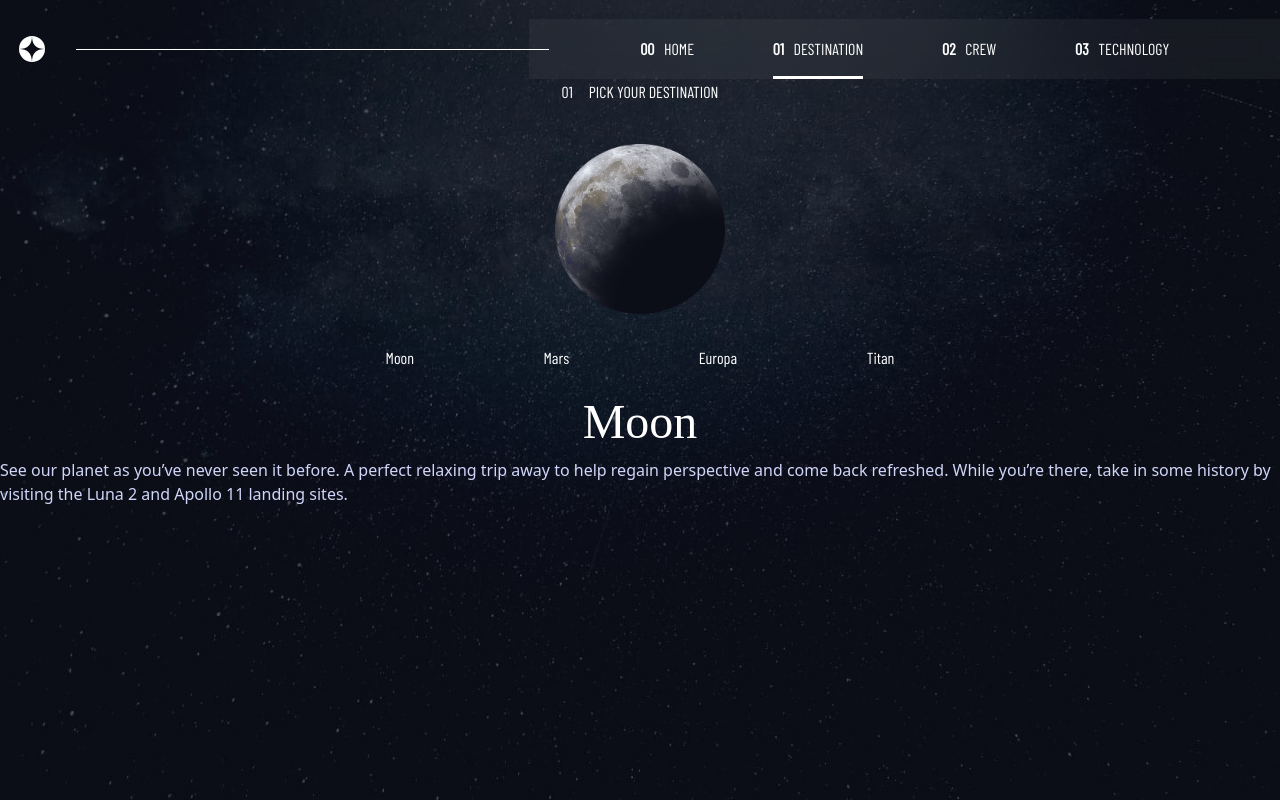
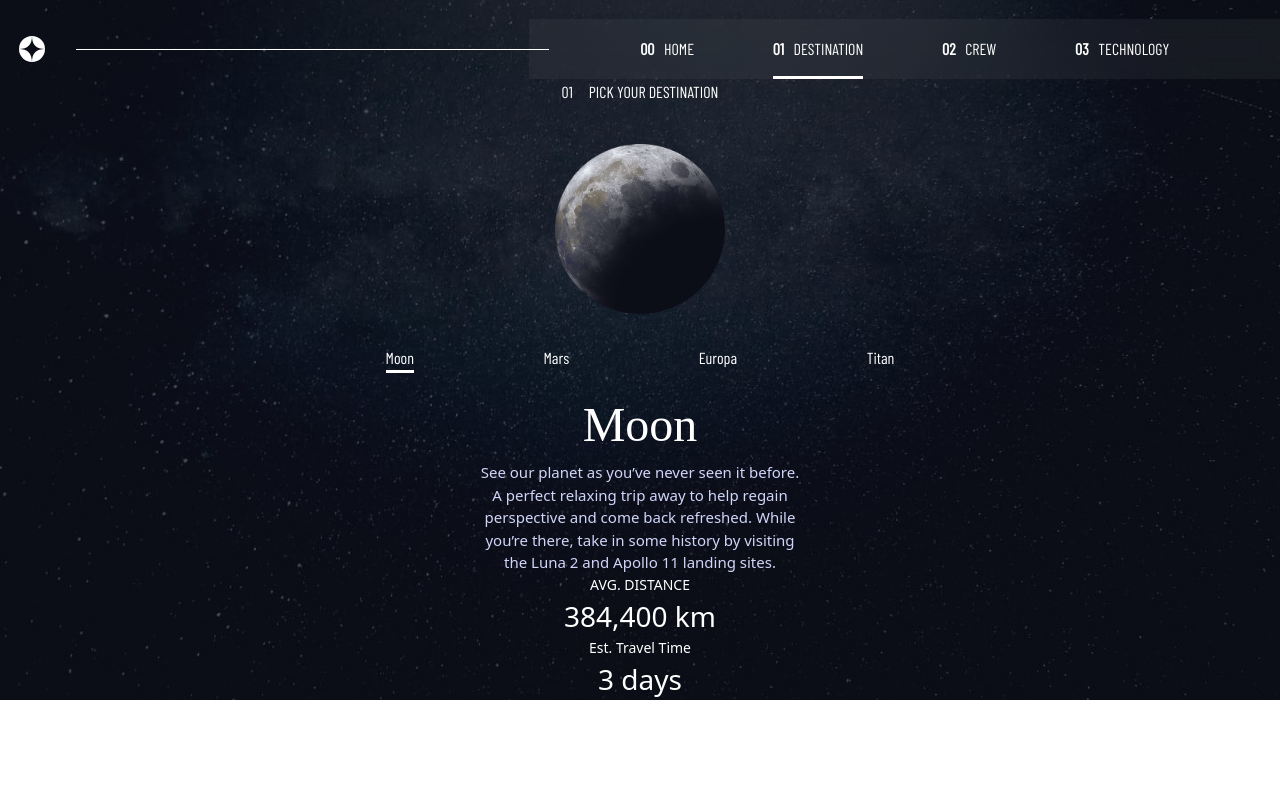
Before and after one commit to Bu-okem/space-exploration-project, a Vue app: page /destination in a window 1280 px wide. Built offline with nearby package versions, Linux system fonts and the light colour scheme; a web font is replaced by a local one.

Commit message:
feat: inline nav component and explore btn hover

```diff
--- a/src/App.vue
+++ b/src/App.vue
@@ -1,23 +1,25 @@
 <template>
-  <section class="flex justify-between items-center p-[1.2em] bg-transparent absolute z-10 w-[100vw] md:pt-0 md:pr-0 md:pb-0 lg:mt-[1.2em]">
-    <div>
-      <img src="./assets/shared/logo.svg" alt="logo" class="w-[70%]">
-    </div>
+	<section
+		class="flex justify-between items-center p-[1.2em] bg-transparent fixed z-10 w-[100vw] md:pt-0 md:pr-0 md:pb-0 lg:mt-[1.2em]">
+		<div>
+			<img src="./assets/shared/logo.svg" alt="logo" class="w-[70%]" />
+		</div>
 
-    <span class="hidden lg:block w-[49%] h-[1px] bg-white relative left-5 z-20"></span>
+		<span
+			class="hidden lg:block w-[49%] h-[1px] bg-white relative left-5 z-20"></span>
 
-    <Nav />
-  </section>
-  <router-view class="pt-[80px]"/>
+		<Nav />
+	</section>
+	<router-view class="pt-[80px]" />
 </template>
 
-<script >
-import Nav from "./components/nav/Nav.vue"
+<script>
+import Nav from "./components/nav/Nav.vue";
 
 export default {
-  name: 'Home',
-  components: {
-    Nav
-  }
-}
+	name: "Home",
+	components: {
+		Nav,
+	},
+};
 </script>
--- a/src/components/nav/DestinationNav.vue
+++ /dev/null
@@ -1,19 +0,0 @@
-<template>
-    <div class="mt-[2em]">
-        <ul class="flex justify-evenly w-[60%] mx-auto">
-            <slot></slot>
-        </ul>
-    </div>
-</template>
-
-<script>
-    export default {
-        name: 'DestinationNav',
-        setup() {
-
-            return {
-
-            }
-        }
-    }
-</script>
--- /dev/null
+++ b/src/components/nav/InlineNav.vue
@@ -0,0 +1,85 @@
+<template>
+	<div class="mt-[2em]">
+		<ul class="flex justify-evenly mx-auto" :class="width">
+			<li
+				v-for="(item, tabIndex) in list"
+				:key="tabIndex"
+				@click="
+					currentTab = tabIndex;
+					index = tabIndex;
+					emitIndex();
+				"
+				class="font-['Barlow_Condensed'] w-fit cursor-pointer md:hover:border-b-[3px] border-solid"
+				:class="{ [active]: currentTab === tabIndex }">
+				<template v-if="itemIndicatorType === 'name'">
+					{{ item.name }}
+				</template>
+				<template v-else-if="itemIndicatorType === 'number'">
+					<div
+						:class="currentTab === tabIndex ? [active] : 'text-white'"
+						class="bg-transparent w-[40px] h-[40px] flex items-center justify-center border rounded-full">
+						{{ tabIndex + 1 }}
+					</div>
+				</template>
+				<template v-else>
+					<div
+						:class="currentTab === tabIndex ? [active] : 'bg-[#979797]'"
+						class="w-[10px] h-[10px] rounded-full"></div>
+				</template>
+			</li>
+		</ul>
+	</div>
+</template>
+
+<script>
+import { ref, computed } from "vue";
+
+export default {
+	name: "InlineNav",
+	props: {
+		list: Array,
+		itemIndicatorType: String,
+	},
+	setup(props, context) {
+		let currentTab = ref(0);
+		let index = ref(0);
+		const itemIndicatorType = props.itemIndicatorType;
+
+		const width = computed(() => {
+			let widthValue;
+			if (itemIndicatorType === "name") {
+				widthValue = "w-[60%]";
+			} else if (itemIndicatorType === "number") {
+				widthValue = "w-[50%]";
+			} else {
+				widthValue = "w-[30%]";
+			}
+			return widthValue;
+		});
+
+		const active = computed(() => {
+			let activeValue;
+			if (itemIndicatorType === "name") {
+				activeValue = "border-b-[3px] border-b-white border-solid";
+			} else if (itemIndicatorType === "number") {
+				activeValue = "bg-white rounded-full text-black";
+			} else {
+				activeValue = "bg-white rounded-full";
+			}
+			return activeValue;
+		});
+
+		const emitIndex = () => {
+			context.emit("index", index);
+		};
+
+		return {
+			currentTab,
+			index,
+			width,
+			active,
+			emitIndex,
+		};
+	},
+};
+</script>
--- a/src/data.json
+++ b/src/data.json
@@ -1,7 +1,6 @@
 {
 	"destinations": [
 		{
-      "id": 0,
 			"name": "Moon",
 			"images": {
 				"png": "./assets/destination/image-moon.png",
@@ -12,7 +11,6 @@
 			"travel": "3 days"
 		},
 		{
-      "id": 1,
 			"name": "Mars",
 			"images": {
 				"png": "./assets/destination/image-mars.png",
@@ -23,7 +21,6 @@
 			"travel": "9 months"
 		},
 		{
-      "id": 2,
 			"name": "Europa",
 			"images": {
 				"png": "./assets/destination/image-europa.png",
@@ -34,7 +31,6 @@
 			"travel": "3 years"
 		},
 		{
-      "id": 3,
 			"name": "Titan",
 			"images": {
 				"png": "./assets/destination/image-titan.png",
@@ -47,7 +43,6 @@
 	],
 	"crew": [
 		{
-      "id": 0,
 			"name": "Douglas Hurley",
 			"images": {
 				"png": "./assets/crew/image-douglas-hurley.png",
@@ -57,7 +52,6 @@
 			"bio": "Douglas Gerald Hurley is an American engineer, former Marine Corps pilot and former NASA astronaut. He launched into space for the third time as commander of Crew Dragon Demo-2."
 		},
 		{
-      "id": 1,
 			"name": "Mark Shuttleworth",
 			"images": {
 				"png": "./assets/crew/image-mark-shuttleworth.png",
@@ -67,7 +61,6 @@
 			"bio": "Mark Richard Shuttleworth is the founder and CEO of Canonical, the company behind the Linux-based Ubuntu operating system. Shuttleworth became the first South African to travel to space as a space tourist."
 		},
 		{
-      "id": 2,
 			"name": "Victor Glover",
 			"images": {
 				"png": "./assets/crew/image-victor-glover.png",
@@ -77,7 +70,6 @@
 			"bio": "Pilot on the first operational flight of the SpaceX Crew Dragon to the International Space Station. Glover is a commander in the U.S. Navy where he pilots an F/A-18.He was a crew member of Expedition 64, and served as a station systems flight engineer."
 		},
 		{
-      "id": 3,
 			"name": "Anousheh Ansari",
 			"images": {
 				"png": "./assets/crew/image-anousheh-ansari.png",
@@ -89,7 +81,6 @@
 	],
 	"technology": [
 		{
-      "id": 0,
 			"name": "Launch vehicle",
 			"images": {
 				"portrait": "./assets/technology/image-launch-vehicle-portrait.jpg",
@@ -98,7 +89,6 @@
 			"description": "A launch vehicle or carrier rocket is a rocket-propelled vehicle used to carry a payload from Earth's surface to space, usually to Earth orbit or beyond. Our WEB-X carrier rocket is the most powerful in operation. Standing 150 metres tall, it's quite an awe-inspiring sight on the launch pad!"
 		},
 		{
-      "id": 1,
 			"name": "Spaceport",
 			"images": {
 				"portrait": "./assets/technology/image-spaceport-portrait.jpg",
@@ -107,7 +97,6 @@
 			"description": "A spaceport or cosmodrome is a site for launching (or receiving) spacecraft, by analogy to the seaport for ships or airport for aircraft. Based in the famous Cape Canaveral, our spaceport is ideally situated to take advantage of the Earth’s rotation for launch."
 		},
 		{
-      "id": 2,
 			"name": "Space capsule",
 			"images": {
 				"portrait": "./assets/technology/image-space-capsule-portrait.jpg",
--- a/src/views/Home.vue
+++ b/src/views/Home.vue
@@ -18,10 +18,12 @@
 			</p>
 		</div>
 
-		<div class="mt-[1em] mx-auto max-w-fit md:mt-[11em] md:pb-[2em]">
-			<router-link to="/destination">
+		<div class="mt-[1em] mx-auto max-w-fit relative md:mt-[11em] md:pb-[2em]">
+			<router-link
+				to="/destination"
+				class="before:w-[100%] before:h-[100%] before:lg:h-[90%] before:bg-[#979797] before:opacity-[0.1] before:rounded-full before:absolute before:top-0 before:left-0 before:transition before:duration-800 before:ease-in-out transform before:hover:lg:scale-150">
 				<button
-					class="h-[150px] w-[150px] md:h-[242px] md:w-[242px] lg:h-[274px] lg:w-[274px] bg-white text-center text-black rounded-full">
+					class="h-[150px] w-[150px] relative md:h-[242px] md:w-[242px] lg:h-[274px] lg:w-[274px] bg-white text-center text-black rounded-full">
 					<h2
 						class="uppercase text-[1.25rem] md:text-[2rem] lg:text-[2rem] font-[Bellefair]">
 						Explore
--- a/src/views/destination/Destination.vue
+++ b/src/views/destination/Destination.vue
@@ -1,6 +1,6 @@
 <template>
 	<main
-		class="bg-[url('../src/assets/destination/background-destination-mobile.jpg')] bg-no-repeat bg-cover h-screen text-white sm:bg-[url('../src/assets/destination/background-destination-tablet.jpg')] lg:bg-[url('../src/assets/destination/background-destination-desktop.jpg')]">
+		class="bg-[url('../src/assets/destination/background-destination-mobile.jpg')] bg-no-repeat bg-cover text-white sm:bg-[url('../src/assets/destination/background-destination-tablet.jpg')] lg:bg-[url('../src/assets/destination/background-destination-desktop.jpg')]">
 		<div class="text-center">
 			<h3 class="font-['Barlow_Condensed'] uppercase">
 				<span class="pr-[1em]">01</span>Pick your destination
@@ -11,19 +11,26 @@
 			<img :src="`/src/${destinations[index].images.png}`" alt="" />
 		</div>
 
-		<div class="mt-[2em]">
+		<!-- <div class="mt-[2em]">
 			<ul class="flex justify-evenly w-[60%] mx-auto">
 				<li
-					v-for="destination in destinations"
+					v-for="(destination, tabIndex) in destinations"
 					:key="destination"
-					@click="changeIndex"
-					class="font-['Barlow_Condensed'] cursor-pointer md:hover:border-b-[3px] border-solid border-b-white"
-					:class="`active${destination.id}`"
-					:id="destination.id">
+					@click="
+						currentTab = tabIndex;
+						index = tabIndex;
+					"
+					class="font-['Barlow_Condensed'] cursor-pointer md:hover:border-b-[3px] border-solid border-b-[#979797]"
+					:class="{ active: currentTab === tabIndex }">
 					{{ destination.name }}
 				</li>
 			</ul>
-		</div>
+		</div> -->
+
+		<InlineNav
+			:list="destinations"
+			itemIndicatorType="name"
+			@index="getIndex" />
 
 		<div class="text-center mt-[1em]">
 			<h2 class="text-[3em] font-[Bellefair]">
@@ -32,37 +39,49 @@
 		</div>
 
 		<div>
-			<p class="text-[#D0D6F9]">{{ destinations[index].description }}</p>
+			<p class="text-[#D0D6F9] w-[327px] mx-auto text-center text-[15px]">
+				{{ destinations[index].description }}
+			</p>
+		</div>
+
+		<div>
+			<h3 class="text-[14px] text-center">AVG. DISTANCE</h3>
+			<h3 class="text-[28px] text-center">
+				{{ destinations[index].distance }}
+			</h3>
+		</div>
+
+		<div>
+			<h3 class="text-[14px] text-center">Est. Travel Time</h3>
+			<h3 class="text-[28px] text-center">{{ destinations[index].travel }}</h3>
 		</div>
 	</main>
 </template>
 
 <script>
-import DestinationNav from "../../components/nav/DestinationNav.vue";
-import { ref, watch } from "vue";
+import InlineNav from "../../components/nav/InlineNav.vue";
+import { ref } from "vue";
 import data from "../../data.json";
 
 export default {
 	name: "Destination",
 	components: {
-		DestinationNav,
+		InlineNav,
 	},
 	setup() {
 		const destinations = data.destinations;
 		let index = ref(0);
-		const changeIndex = function (e) {
-			index.value = e.target.id;
+		let currentTab = ref(0);
+
+		const getIndex = (value) => {
+			index.value = value.value;
 		};
-
-		watch(index, (newValue, oldValue) => {
-			console.log("Old Value", oldValue);
-			console.log("New Value", newValue);
-		});
 
 		return {
 			destinations,
-			changeIndex,
 			index,
+			currentTab,
+			getIndex,
 		};
 	},
 };
```
Also changed, not shown: src/components/nav/Nav.vue (+53 -38 lines), src/style.css (+7 -7 lines). Lines whose indentation alone changed are shown as unchanged.
